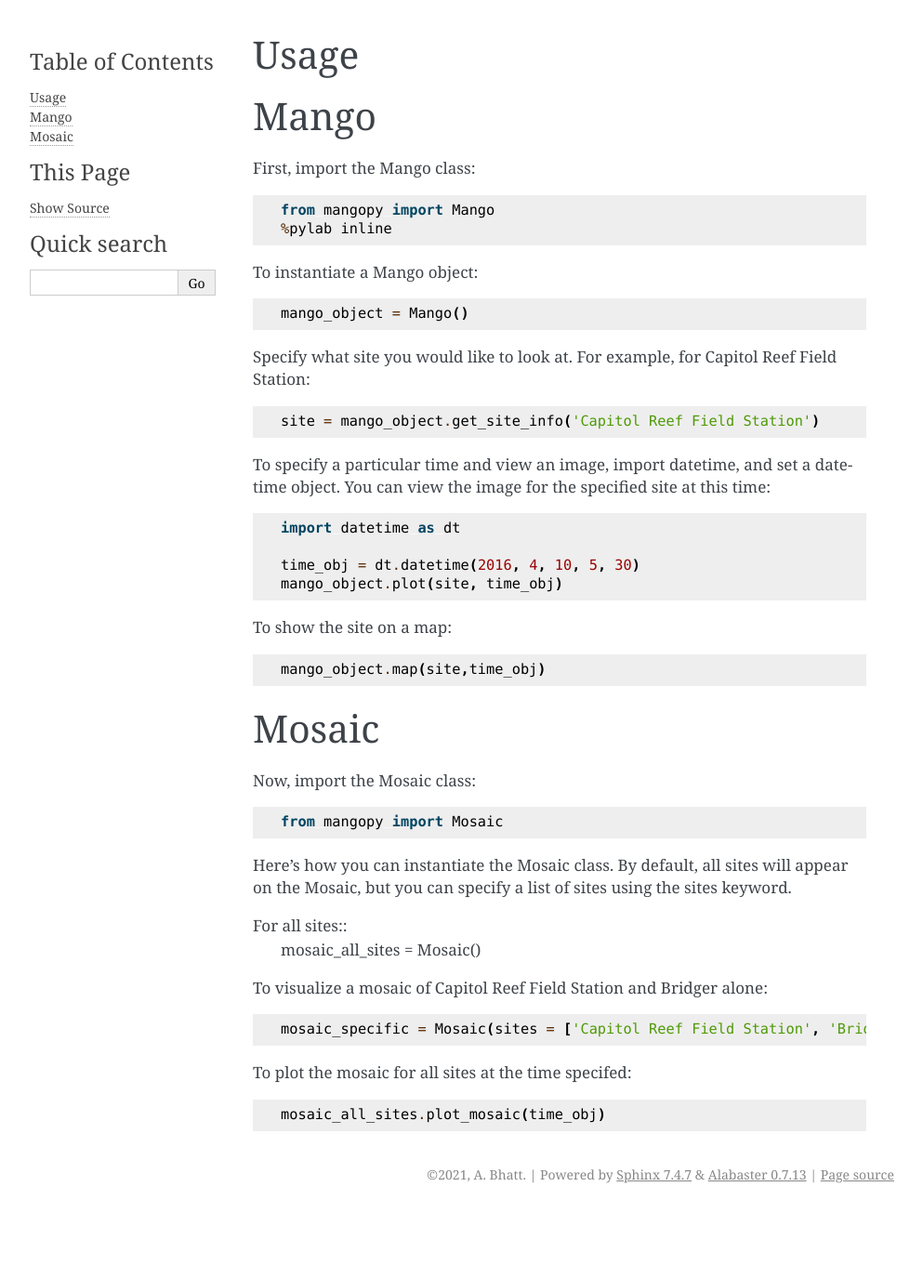
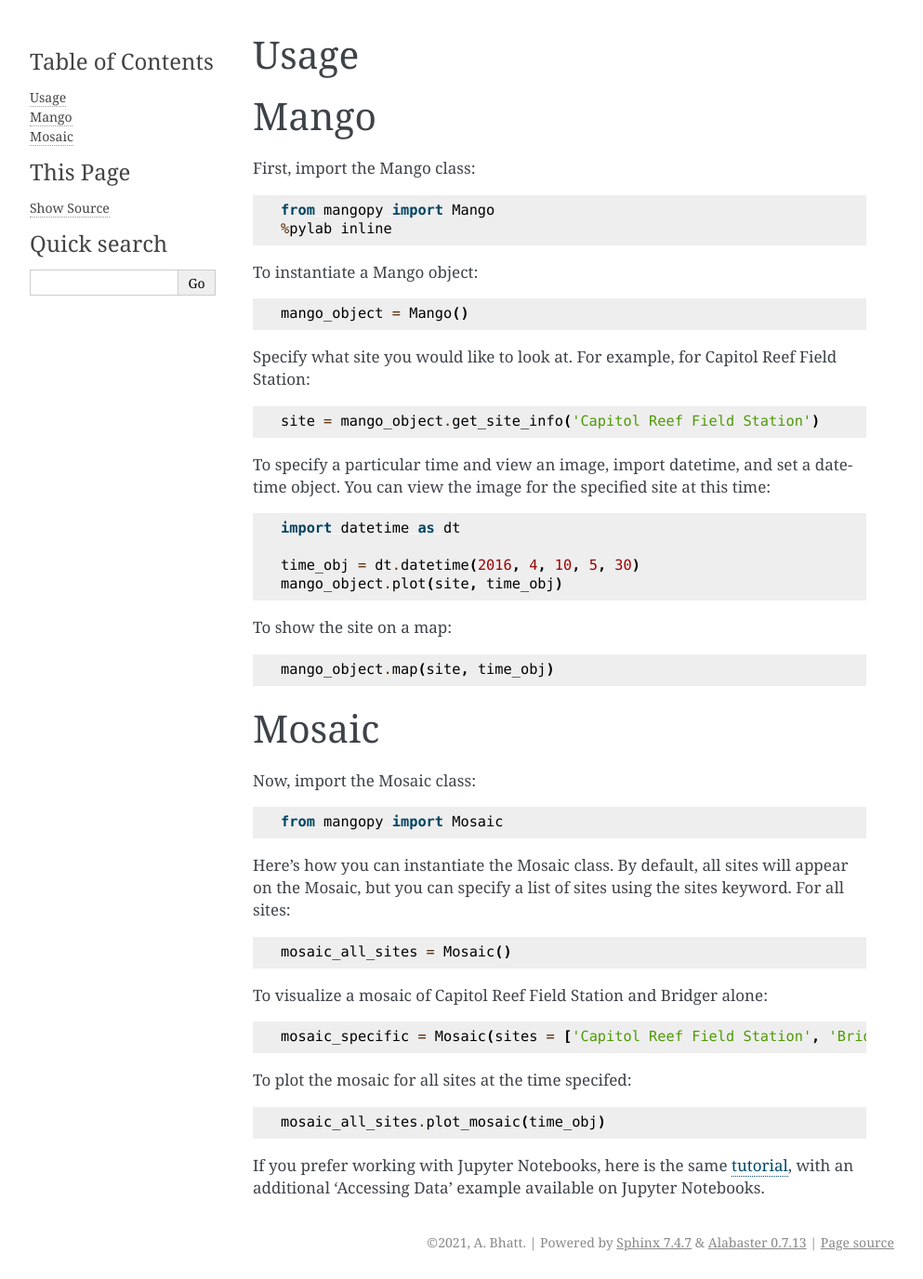
Before and after one commit to mangonetwork/mangopy, a Sphinx documentation site: the page built from docs/usage.rst, in a window 1280 px wide. Shown: the whole page at 93% size, without its empty margins (148-1141 px from the left). Built offline with Sphinx 7.4.7, drawn with Linux system fonts in a browser that asks for light colours; before the commit the page ends 1303 px from its top, so only the background shows below that.

Commit message:
Minor syntax fixes and Jupyter notebook linked.

```diff
--- a/docs/usage.rst
+++ b/docs/usage.rst
@@ -26,7 +26,7 @@ To specify a particular time and view an image, import datetime, and set a datet
 
 To show the site on a map::
 
-	mango_object.map(site,time_obj)
+	mango_object.map(site, time_obj)
 
 
 Mosaic
@@ -37,9 +37,8 @@ Now, import the Mosaic class::
 	from mangopy import Mosaic
 
 
-Here's how you can instantiate the Mosaic class. By default, all sites will appear on the Mosaic, but you can specify a list of sites using the sites keyword.
+Here's how you can instantiate the Mosaic class. By default, all sites will appear on the Mosaic, but you can specify a list of sites using the sites keyword. For all sites::
 
-For all sites::
 	mosaic_all_sites = Mosaic()
 
 To visualize a mosaic of Capitol Reef Field Station and Bridger alone::
@@ -49,3 +48,5 @@ To visualize a mosaic of Capitol Reef Field Station and Bridger alone::
 To plot the mosaic for all sites at the time specifed::
 
 	mosaic_all_sites.plot_mosaic(time_obj)
+
+If you prefer working with Jupyter Notebooks, here is the same `tutorial <https://github.com/mangonetwork/mangopy/blob/master/mangopy_tutorial.ipynb>`_, with an additional 'Accessing Data' example available on Jupyter Notebooks.
```
